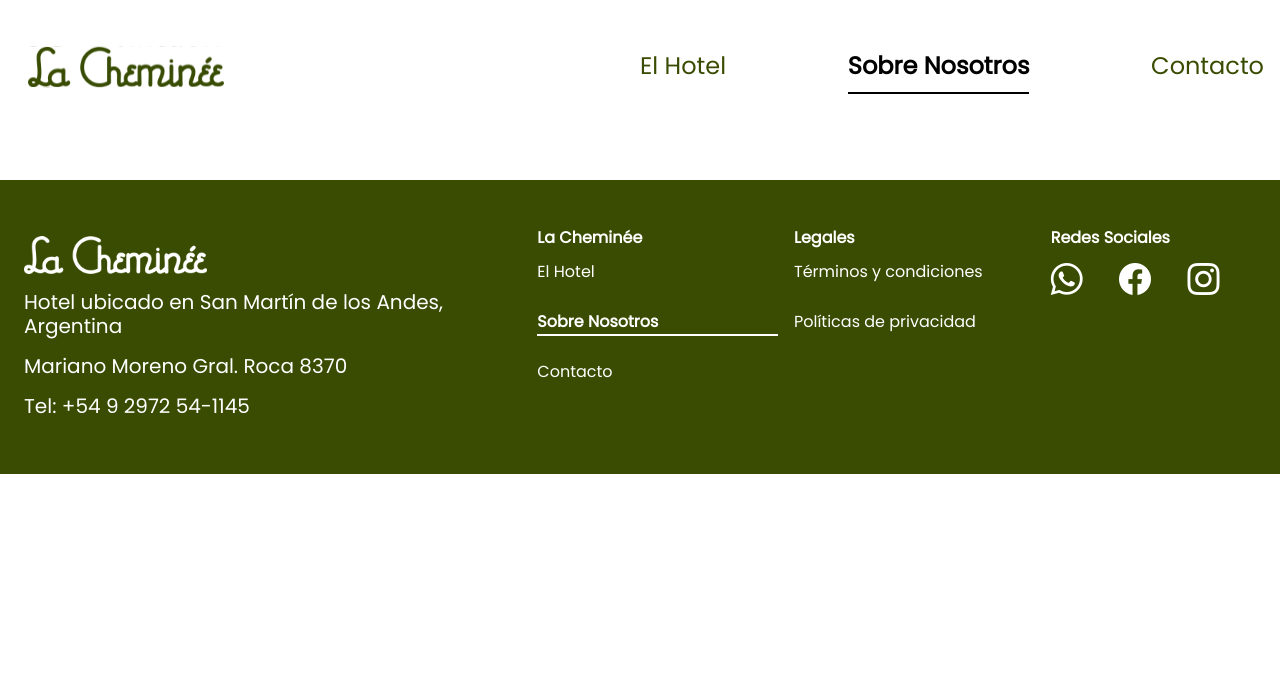
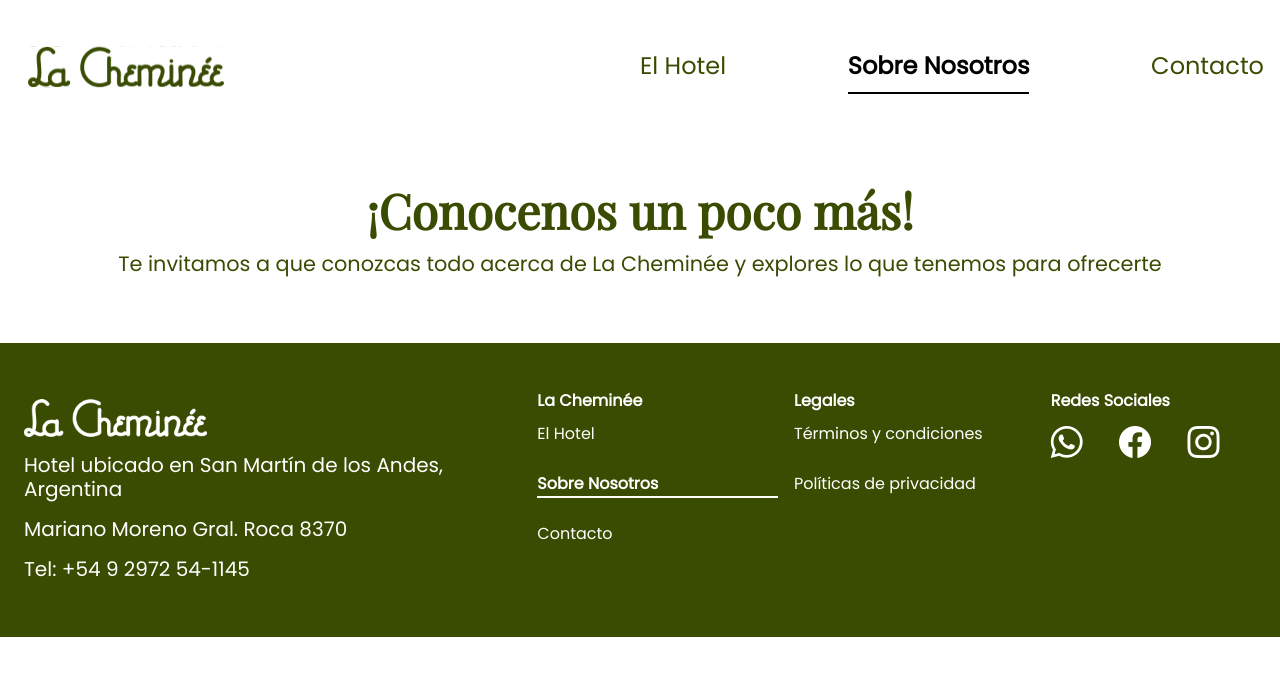
Before and after one commit to agusnarvaez/la-cheminee-react, a React (Create React App) app: page /sobre-nosotros in a window 1280 px wide. Shown: the top 676 px of the page. Built offline with nearby package versions, Linux system fonts and the light colour scheme; no server answers.

Commit message:
Agrego introducción about

```diff
--- a/src/assets/styles/index.css
+++ b/src/assets/styles/index.css
@@ -99,6 +99,12 @@ footer .footerAccordion .accordion-button.active::after {
     .fs-md-1rem{
         font-size: 1rem;
     }
+    .fs-md-13rem{
+        font-size: 1.3rem;
+    }
+    .fs-md-15rem{
+        font-size: 1.5rem;
+    }
 }
 
 
@@ -120,6 +126,16 @@ footer .footerAccordion .accordion-button.active::after {
         font-weight: bold;
     }
 
+    .fs-lg-1rem{
+        font-size: 1rem;
+    }
+    .fs-lg-2rem{
+        font-size: 2rem;
+    }
+    .fs-lg-3rem{
+        font-size: 3rem;
+    }
+
 }
 
 /*! ########################################*/
--- a/src/components/About/About.jsx
+++ b/src/components/About/About.jsx
@@ -1,10 +1,17 @@
 import HelmetData from '../HelmetData'
+import '../../assets/styles/index.css'
 
 export default function About({metaData}) {
   return (
-    <main className="container-fluid p-0">
+    <main className="container-fluid p-0 px-2 px-lg-5 d-flex flex-column align-items-center">
       <HelmetData metaData={metaData}/>
-      <h2>About</h2>
+
+      <div className="container-fluid p-0 py-5 d-flex flex-column align-items-center">
+        <h1 className='texto-elegante text-center texto-verde-la-cheminee fw-bold fs-lg-3rem'>¡Conocenos un poco más!</h1>
+        <p className='texto-verde-la-cheminee text-center fs-1rem fs-md-13rem px-md-3 px-lg-5'>Te invitamos a que conozcas todo acerca de La Cheminée y explores lo que tenemos para ofrecerte</p>
+      </div>
+
+
 
     </main>
   )
```
